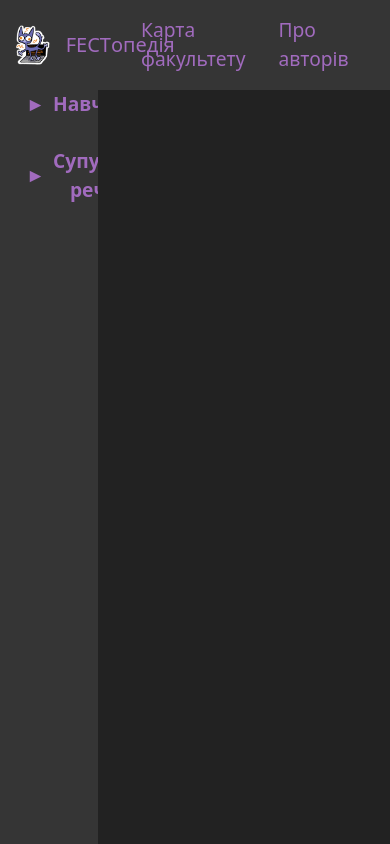
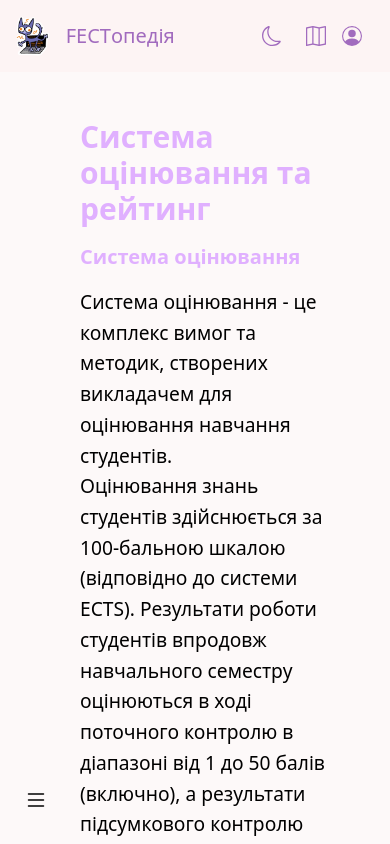
Before and after one commit to gearbeagel/FECTopedia, a React (Vite) app: page /info in a window 390 px wide. Shown: the top 844 px of the page. Built offline with nearby package versions, Linux system fonts and the light colour scheme.

Commit message:
FINAL V2

```diff
--- a/package.json
+++ b/package.json
@@ -10,7 +10,9 @@
     "preview": "vite preview"
   },
   "dependencies": {
+    "bootstrap-icons": "^1.11.3",
     "react": "^18.3.1",
+    "react-bootstrap-icons": "^1.11.4",
     "react-dom": "^18.3.1",
     "react-responsive-carousel": "^3.2.23",
     "react-router-dom": "^6.26.2"
--- a/src/App.jsx
+++ b/src/App.jsx
@@ -6,9 +6,11 @@ import Navbar from './components/Navbar';
 import HomePage from './components/Home';
 import AboutPage from './components/About';
 import MapSection from './components/MapSection';
+import ThemeProvider from './context/ThemeContext';
 
 function App() {
   return (
+    <ThemeProvider>
     <Router>
       <div>
         <Navbar />
@@ -20,6 +22,7 @@ function App() {
         </Routes>
       </div>
     </Router>
+    </ThemeProvider>
   );
 }
 
--- a/src/components/Article.jsx
+++ b/src/components/Article.jsx
@@ -21,7 +21,7 @@ const Article = () => {
   return (
     <div className="flex overflow-y-auto">
       <Sidebar sections={articleData.subsections} handleClick={handleClick} activeSection={activeSection} />
-      <div className="w-3/4 ml-6 p-6 pl-20 mt-10 article">
+      <div className="w-3/4 md:w-1/2 ml-15 p-6 pl-20 mt-10 article">
         <h1 className="text-3xl font-semibold mb-2 mt-5">{currentSubsection.section}</h1>
         {currentSubsection.subsections.map((subsubsection, subsubsectionIdx) => (
           <div key={subsubsectionIdx}>
--- a/src/components/Navbar.jsx
+++ b/src/components/Navbar.jsx
@@ -1,16 +1,25 @@
 import React from 'react';
+import { InfoCircle, Map, PersonCircle } from 'react-bootstrap-icons';
 import logo from '../assets/IMG_1431.png';
+import ThemeChanger from './ThemeChanger';
 
 const Navbar = () => {
   return (
-    <nav className="p-4 flex items-center w-screen fixed top-0 justify-between navbar bg-white z-10"> {/* Ensure background color for visibility */}
+    <nav className="p-4 flex items-center w-screen md:w-full fixed top-0 justify-between navbar bg-white z-20">
       <div className="flex items-center">
         <img src={logo} alt="Logo" className="h-10 mr-4" />
-        <span className="text-blue-500 text-xl"><a href="/info" style={{textDecoration: "none"}}>FECTопедія</a></span>
+        <span className="text-blue-500 text-xl"><a href="/info" style={{ textDecoration: "none" }}>FECTопедія</a></span>
       </div>
       <div className="flex space-x-4 mr-3">
-        <a href="/map" className="text-blue-500 hover:text-purple-500" style={{textDecoration: "none"}}>Карта факультету</a>
-        <a href="/about" className="text-blue-500 hover:text-purple-500" style={{textDecoration: "none"}}>Про авторів</a>
+        <ThemeChanger />
+        <a href="/map" className="text-blue-500 hover:text-purple-500 flex items-center mx-2" style={{ textDecoration: "none" }}>
+          <Map className="block md:hidden" size={20} />
+          <span className="hidden md:block">Карта факультету</span>
+        </a>
+        <a href="/about" className="text-blue-500 hover:text-purple-500 flex items-center mx-2" style={{ textDecoration: "none" }}>
+          <PersonCircle className="block md:hidden" size={20} />
+          <span className="hidden md:block">Про авторів</span>
+        </a>
       </div>
     </nav>
   );
--- a/src/components/Sidebar.jsx
+++ b/src/components/Sidebar.jsx
@@ -1,7 +1,9 @@
 import React, { useState } from 'react';
+import { X, List } from 'react-bootstrap-icons';
 
 const Sidebar = ({ sections = [], handleClick, activeSection }) => {
   const [openSections, setOpenSections] = useState({});
+  const [isSidebarOpen, setIsSidebarOpen] = useState(false);
 
   const toggleSection = (idx) => {
     setOpenSections((prev) => ({
@@ -10,8 +12,23 @@ const Sidebar = ({ sections = [], handleClick, activeSection }) => {
     }));
   };
 
+  const toggleSidebar = () => {
+    setIsSidebarOpen(!isSidebarOpen);
+  };
+
   return (
-    <div className="w-1/4 lg:block bg-gray-200 h-screen fixed overflow-y-auto p-4 sidebar">
+    <>
+      <button
+        onClick={toggleSidebar}
+        className="fixed bottom-6 left-4 z-20 p-2 rounded-md block md:hidden"
+      >
+        {isSidebarOpen ? <X size={24} /> : <List size={24} />}
+      </button>
+
+      <div className={`fixed top-0 left-0 h-screen w-3/4 p-4 z-10 transform transition-transform duration-300 ease-in-out
+        ${isSidebarOpen ? 'translate-x-0' : '-translate-x-full'} md:translate-x-0 md:w-1/4 md:block sidebar`}>
+
+
         <ul className='mt-16'>
           {sections.map((section, idx) => (
             <li key={idx} className="mb-2">
@@ -40,6 +57,14 @@ const Sidebar = ({ sections = [], handleClick, activeSection }) => {
           ))}
         </ul>
       </div>
+
+      {isSidebarOpen && (
+        <div
+          className="fixed inset-0 bg-black opacity-50 z-0 md:hidden"
+          onClick={toggleSidebar}>
+        </div>
+      )}
+    </>
   );
 };
 
--- /dev/null
+++ b/src/components/ThemeChanger.jsx
@@ -0,0 +1,18 @@
+import React, { useContext } from 'react';
+import { Moon, Sun } from 'react-bootstrap-icons'; // Icons for theme switch
+import { ThemeContext } from '../context/ThemeContext';
+
+const ThemeChanger = () => {
+  const { theme, toggleTheme } = useContext(ThemeContext);
+
+  return (
+    <button
+      onClick={toggleTheme}
+      className="p-2 rounded-full text-blue-500 transition duration-300"
+    >
+      {theme === 'dark' ? <Sun size={20} /> : <Moon size={20} />} {/* Toggle icons based on theme */}
+    </button>
+  );
+};
+
+export default ThemeChanger;
--- /dev/null
+++ b/src/context/ThemeContext.jsx
@@ -0,0 +1,26 @@
+import React, { createContext, useState, useEffect } from 'react';
+
+export const ThemeContext = createContext();
+
+const ThemeProvider = ({ children }) => {
+    const savedTheme = localStorage.getItem('theme') || 'light';
+    const [theme, setTheme] = useState(savedTheme);
+
+    const toggleTheme = () => {
+        const newTheme = theme === 'light' ? 'dark' : 'light';
+        setTheme(newTheme);
+        localStorage.setItem('theme', newTheme); // Save the theme to localStorage
+    };
+
+    useEffect(() => {
+        document.body.className = theme; // Apply the theme class to the body
+    }, [theme]);
+
+    return (
+        <ThemeContext.Provider value={{ theme, toggleTheme }}>
+            {children}
+        </ThemeContext.Provider>
+    );
+};
+
+export default ThemeProvider;
--- a/src/index.css
+++ b/src/index.css
@@ -2,19 +2,35 @@
 @tailwind components;
 @tailwind utilities;
 
+:root {
+  --bg-color: rgb(253, 249, 249);
+  --text-color: black;
+  --sidebar-bg-color: rgb(253, 244, 244);
+  --navbar-bg-color: rgb(253, 244, 244);
+}
+
+.dark {
+  --bg-color: rgb(34, 34, 34);
+  --text-color: white;
+  --sidebar-bg-color: #353535;
+  --navbar-bg-color: #353535;
+}
+
 body {
-  background-color: rgb(34, 34, 34);
-  color: white;
+  background-color: var(--bg-color);
+  color: var(--text-color);
+  transition: background-color 0.3s ease, color 0.3s ease;
   font-size: larger;
 }
 
 .sidebar {
-  background-color: #353535;
-
+  background-color: var(--sidebar-bg-color);
+  transition: background-color 0.3s ease, color 0.3s ease;
 }
 
 .navbar {
-   background-color: #353535;
+   background-color: var(--navbar-bg-color);
+   transition: background-color 0.3s ease, color 0.3s ease;
 }
 
 .text-blue-500, .text-blue-400, .text-blue-300 {
@@ -26,7 +42,7 @@ body {
 }
 
 h1, h2, h3 {
-  color: #E0B0FF; /* Light purple for headings */
+  color: #E0B0FF;
 }
 
 button {
@@ -37,11 +53,7 @@ button {
 }
 
 button:hover {
-  background-color: rgba(255, 255, 255, 0.1); /* Subtle highlight on hover */
-}
-
-aside {
-  background-color: black;
+  background-color: rgba(255, 255, 255, 0.1);
 }
 
 a {
@@ -54,12 +66,22 @@ p {
 }
 
 .carousel-image {
-  width: 100%; /* Adjust this value as needed */
-  max-width: 400px; /* Maximum width of the image */
-  height: auto; /* Maintain aspect ratio */
+  width: 100%;
+  max-width: 400px;
+  height: auto;
 }
 
 .article {
-  margin-left: 450px;
+  margin-left: 500px;
   margin-top: 75px;
 }
+
+@media (max-width: 490px) {
+  .article {
+    margin-left: 0;
+    width: 350px;
+  }
+  .sidebar {
+    width: 400px;
+  }
+}
--- a/tailwind.config.js
+++ b/tailwind.config.js
@@ -3,6 +3,7 @@ export default {
     "./index.html",
     "./src/**/*.{js,ts,jsx,tsx}",
   ],
+  darkMode: 'class',
   theme: {
     extend: {},
   },
```
Also changed, not shown: 1 other file (tests, documents, lock files or other folders). Lines whose indentation alone changed are shown as unchanged.
